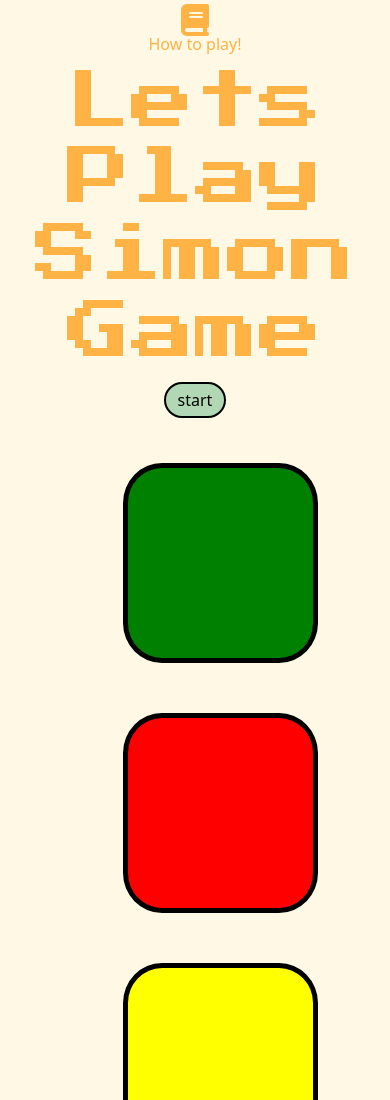
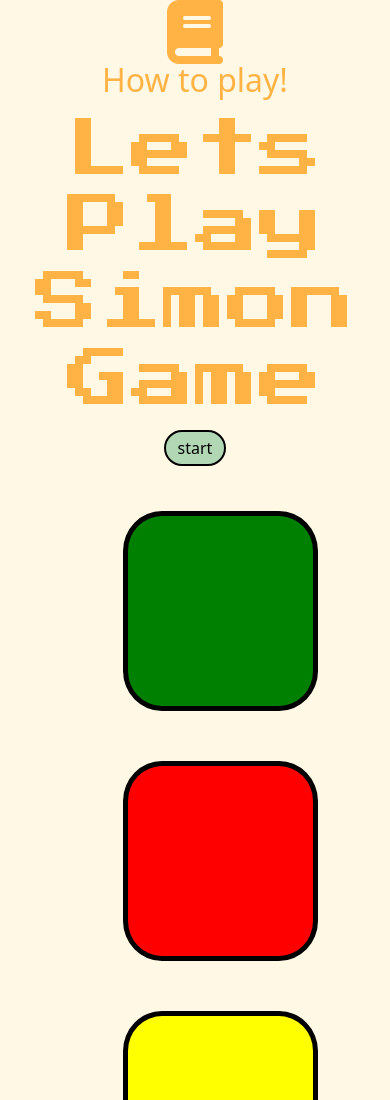
Before and after one commit to Shaikh-Umar-Farooq/simon-game, a plain HTML site: page index.html in a window 390 px wide. Shown: the top 1100 px of the page. Drawn offline with nearby package versions, Linux system fonts and the light colour scheme.

Commit message:
Update styles.css

```diff
--- a/styles.css
+++ b/styles.css
@@ -82,3 +82,8 @@ footer {
 .fa-award {
   margin-top: 30px;
 }
+@media (max-width: 1000px) {
+  .how-to {
+    font-size: 2rem;
+  }
+}
```
